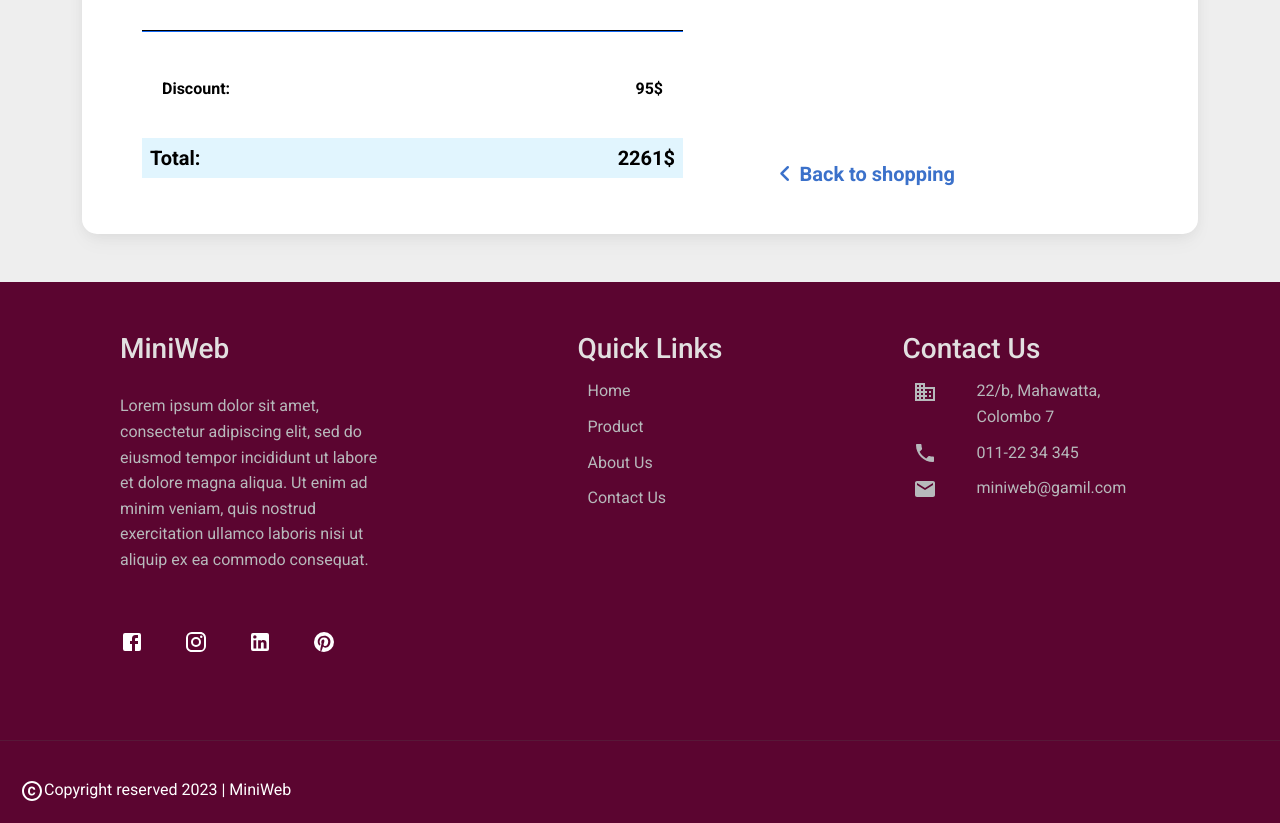
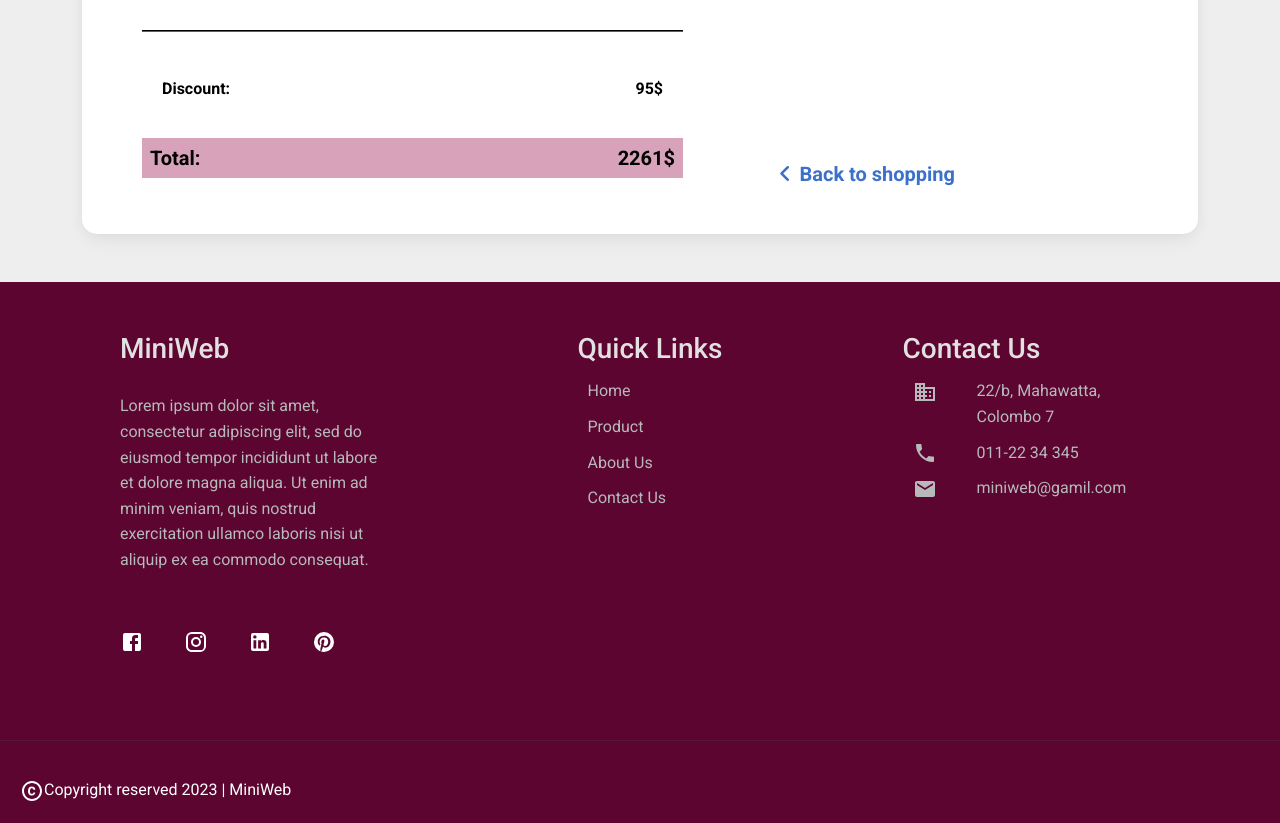
Before and after one commit to ishinihettiarachchi/Simple-Online-Store, a React (Create React App) app: page /Shopping-cart in a window 1280 px wide. Shown: the part 900-1723 px from the top of the page. Built offline with nearby package versions, Linux system fonts and the light colour scheme.

Commit message:
feat:changed styles

```diff
--- a/src/pages/ShoppingCart.jsx
+++ b/src/pages/ShoppingCart.jsx
@@ -14,6 +14,7 @@ import {
 
 import Navbar from '../components/Navbar'
 import Footer from '../components/Footer'
+import './shoppingCart.css'
 
 export default function CartCheckout() {
   return (
@@ -162,7 +163,7 @@ export default function CartCheckout() {
                     </div>
                     <div
                       className="d-flex justify-content-between p-2 mb-2"
-                      style={{ backgroundColor: "#e1f5fe" }}
+                      style={{ backgroundColor: "rgb(216, 162, 186)" }}
                     >
                       <MDBTypography tag="h5" className="fw-bold mb-0">
                         Total:
@@ -229,7 +230,7 @@ export default function CartCheckout() {
                         <a href="#!"> obcaecati sapiente</a>.
                       </p>
 
-                      <MDBBtn block size="lg">
+                      <MDBBtn block size="lg" className="btn-bg-color">
                         Buy now
                       </MDBBtn>
 
--- a/src/pages/shoppingCart.css
+++ b/src/pages/shoppingCart.css
@@ -0,0 +1,3 @@
+.btn-bg-color{
+    background-color: rgb(206, 5, 95);
+}
```
